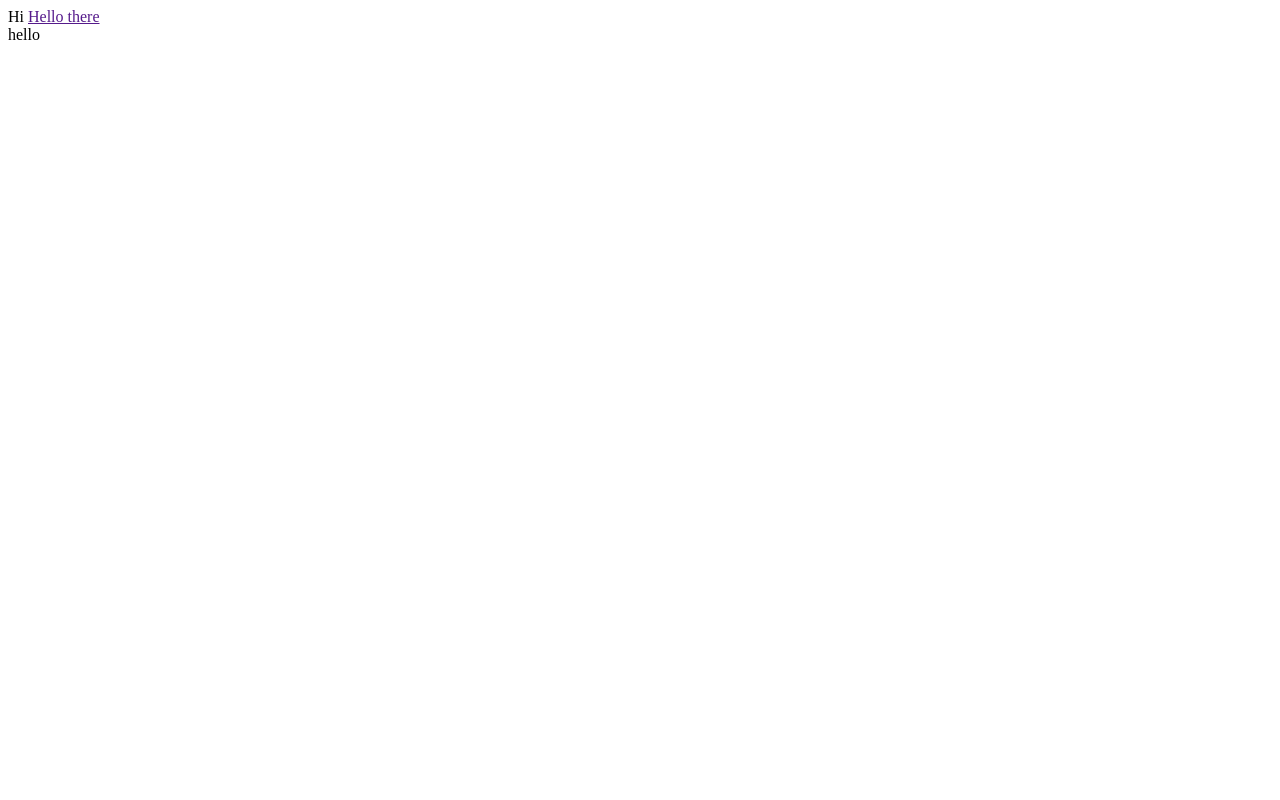
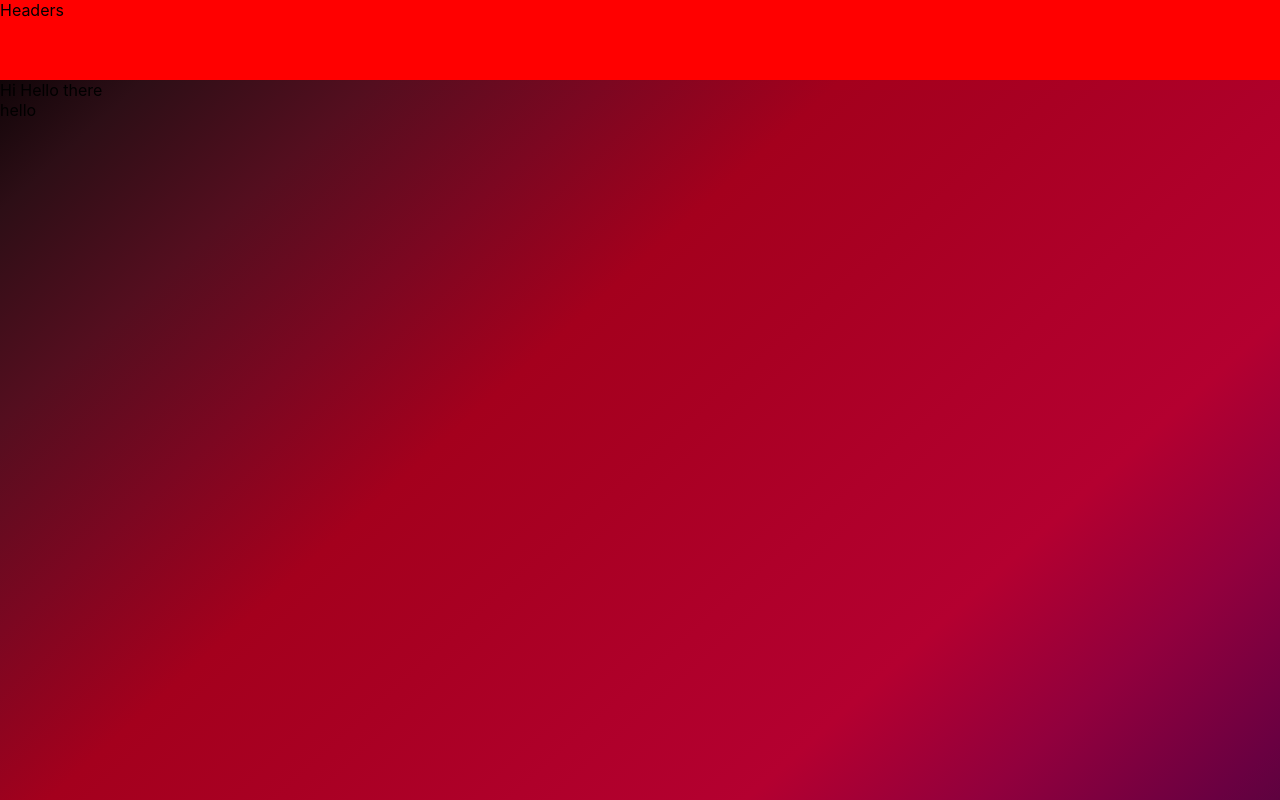
Before and after one commit to fcxmarquez/next-movie, a Next.js app: page / in a window 1280 px wide. Shown: the top 800 px of the page. Built offline with nearby package versions, Linux system fonts and the light colour scheme.

Commit message:
chore: aux commit

```diff
--- a/app/layout.tsx
+++ b/app/layout.tsx
@@ -1,4 +1,6 @@
-import GlobalStyle from '../styles/GlobalStyle';
+import { Header } from '@/components/Header/Header';
+import { Footer } from '@/components/Footer/Footer';
+import '@/styles/global.css';
 
 export default function RootLayout({
   children,
@@ -8,7 +10,13 @@ export default function RootLayout({
   return (
     <html>
       <head></head>
-      <body>{children}</body>
+      <body>
+        <div className="body__content-wrapper">
+          <Header />
+          {children}
+        </div>
+        <Footer />
+      </body>
     </html>
   );
 }
--- a/app/page.tsx
+++ b/app/page.tsx
@@ -1,5 +1,5 @@
 import type { NextPage } from 'next';
-import GlobalStyle from '../styles/GlobalStyle';
+
 
 const Home: NextPage = () => {
   return (
--- a/components/Footer/Footer.tsx
+++ b/components/Footer/Footer.tsx
@@ -1,7 +1,9 @@
+'use client'
 import React from 'react'
+import { FooterContainer } from './footer.styles'
 
 export const Footer = () => {
   return (
-    <div>Footer</div>
+    <FooterContainer>Footer</FooterContainer>
   )
 }
--- /dev/null
+++ b/components/Footer/footer.styles.ts
@@ -0,0 +1,7 @@
+import styled from 'styled-components';
+
+export const FooterContainer = styled.footer`
+  background: red;
+  width: 100%;
+  height: 200px;
+`;
--- a/components/Header/Header.tsx
+++ b/components/Header/Header.tsx
@@ -1,7 +1,10 @@
+'use client'
+
 import React from 'react'
+import { HeaderContainer } from './header.styles'
 
 export const Header = () => {
   return (
-    <header>Header</header>
+    <HeaderContainer>Headers</HeaderContainer>
   )
 }
--- /dev/null
+++ b/components/Header/header.styles.ts
@@ -0,0 +1,7 @@
+import styled from 'styled-components';
+
+export const HeaderContainer = styled.div`
+  width: 100%;
+  background-color:red;
+  height: 80px;
+`
--- a/next.config.js
+++ b/next.config.js
@@ -2,7 +2,11 @@
 const nextConfig = {
   reactStrictMode: true,
   swcMinify: true,
+  styledComponents: true,
   experimental: { appDir: true },
+  compiler: {
+    styledComponents: true,
+  }
 };
 
 module.exports = nextConfig;
--- /dev/null
+++ b/styles/global.css
@@ -0,0 +1,40 @@
+body {
+  padding: 0;
+  margin: 0;
+  font-family: -apple-system, BlinkMacSystemFont, Segoe UI, Roboto, Oxygen,
+    Ubuntu, Cantarell, Fira Sans, Droid Sans, Helvetica Neue, sans-serif;
+
+  display: flex;
+  flex-direction: column;
+  min-height: 100vh;
+  background-image: linear-gradient(
+    to left top,
+    #1e062a,
+    #42073a,
+    #6a0041,
+    #92003d,
+    #b40030,
+    #af002a,
+    #a90023,
+    #a4001d,
+    #7c0721,
+    #540e1f,
+    #2d0e16,
+    #000000
+  );
+}
+
+body > .body__content-wrapper {
+  display: block;
+  flex: 1 0 auto;
+  height: 120vh;
+}
+
+a {
+  color: inherit;
+  text-decoration: none;
+}
+
+* {
+  box-sizing: border-box;
+}
```
Also changed, not shown: components/Layout/Layout.tsx (deleted, +0 -13 lines), styles/GlobalStyle.ts (deleted, +0 -20 lines), tsconfig.json (+8 -14 lines), 1 other file (tests, documents, lock files or other folders).
